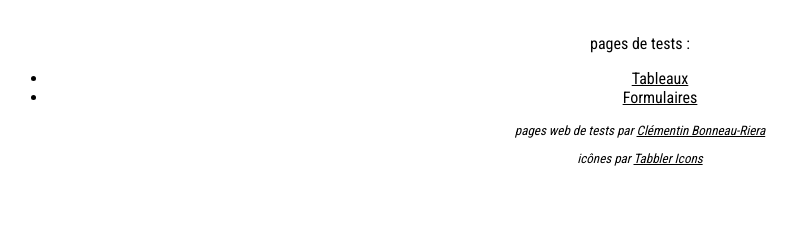
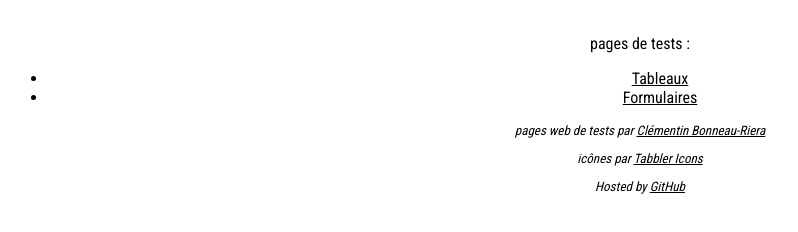
Before and after one commit to AntoninLoubiere/centre-de-tests, a plain HTML site: page index.html in a window 1280 px wide. Shown: the part 318-550 px from the top of the page, without its empty margins (0-798 px from the left). Drawn offline with Linux system fonts and the light colour scheme.

Commit message:
ajout de la mention hosted by github

```diff
--- a/index.html
+++ b/index.html
@@ -39,6 +39,7 @@
     <footer>
         <p>pages web de tests par <a href="https://github.com/clementin-bonneau-riera" target="_blank">Clémentin Bonneau-Riera</a></p>
         <p>icônes par <a href="https://tablericons.com/" target="_blank">Tabbler Icons</a></p>
+        <p>Hosted by <a href="https://github.com/clementin-bonneau-riera/centre-de-tests">GitHub</a></p>
     </footer>
 
 </body>
```
Also changed, not shown: forms.html (+1 -0 lines), tableaux.html (+1 -0 lines).
